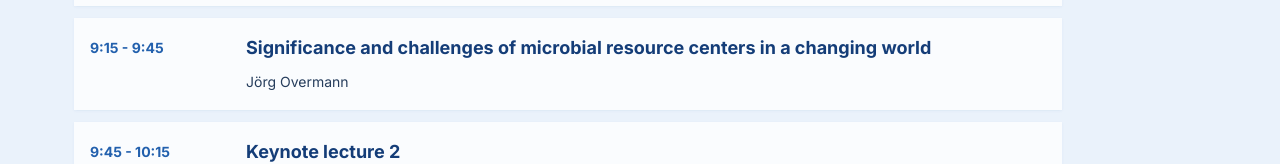
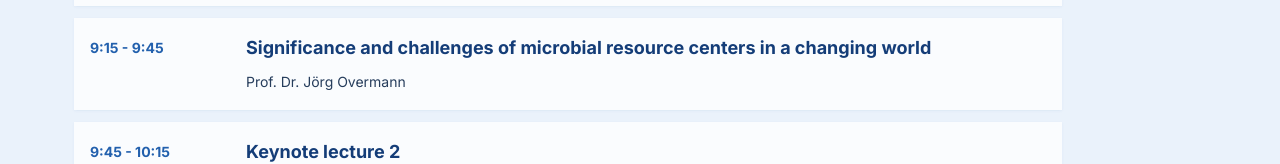
Before and after one commit to monkira99/acm2026, a Next.js app: page /program in a window 1280 px wide. Shown: the part 532-696 px from the top of the page. Built offline with nearby package versions, Linux system fonts and the light colour scheme.

Commit message:
fix(speakers): update speaker name to include title for clarity

```diff
--- a/src/data/program.ts
+++ b/src/data/program.ts
@@ -55,7 +55,7 @@ export const program: ProgramDay[] = [
         time: "9:15 - 9:45",
         title:
           "Significance and challenges of microbial resource centers in a changing world",
-        description: "Jörg Overmann",
+        description: "Prof. Dr. Jörg Overmann",
         type: "keynote",
       },
       {
--- a/src/data/speakers.ts
+++ b/src/data/speakers.ts
@@ -13,7 +13,7 @@ export interface Speaker {
 export const speakers: Speaker[] = [
   {
     id: "speaker-1",
-    name: "Jörg Overmann",
+    name: "Prof. Dr. Jörg Overmann",
     positions: [
       "Director General, Bavarian State Collections of Natural History, Germany",
       "Chair for Molecular Biodiversity Research, Ludwig-Maximilians Universität München",
```
